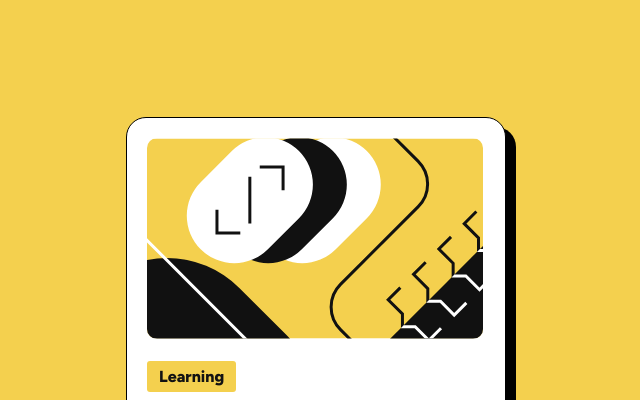
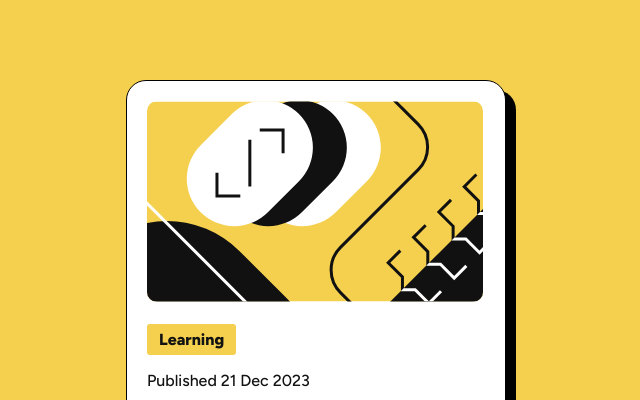
Before and after one commit to Abdul-ade/Blog-Card, a plain HTML site: page index.html in a window 1280 px wide. Shown: the top 400 px of the page, without its empty margins (324-964 px from the left). Drawn offline with Linux system fonts and the light colour scheme.

Commit message:
Update style.css

```diff
--- a/style.css
+++ b/style.css
@@ -9,9 +9,6 @@ html {
 body {
   background-color: hsl(47, 88%, 63%);
   font-family: "figtree", serif;
-  display: grid;
-  place-items: center;
-  min-height: 100vh;
 }
 main {
   font-size: 1.6rem;
@@ -19,7 +16,7 @@ main {
   background-color: hsl(0, 0%, 100%);
   color: hsl(0, 0%, 42%);
   width: 38rem;
-/*   margin: 8rem auto; */
+  margin: 8rem auto;
   padding: 2rem;
   border: 1px solid black;
   border-radius: 20px;
```
